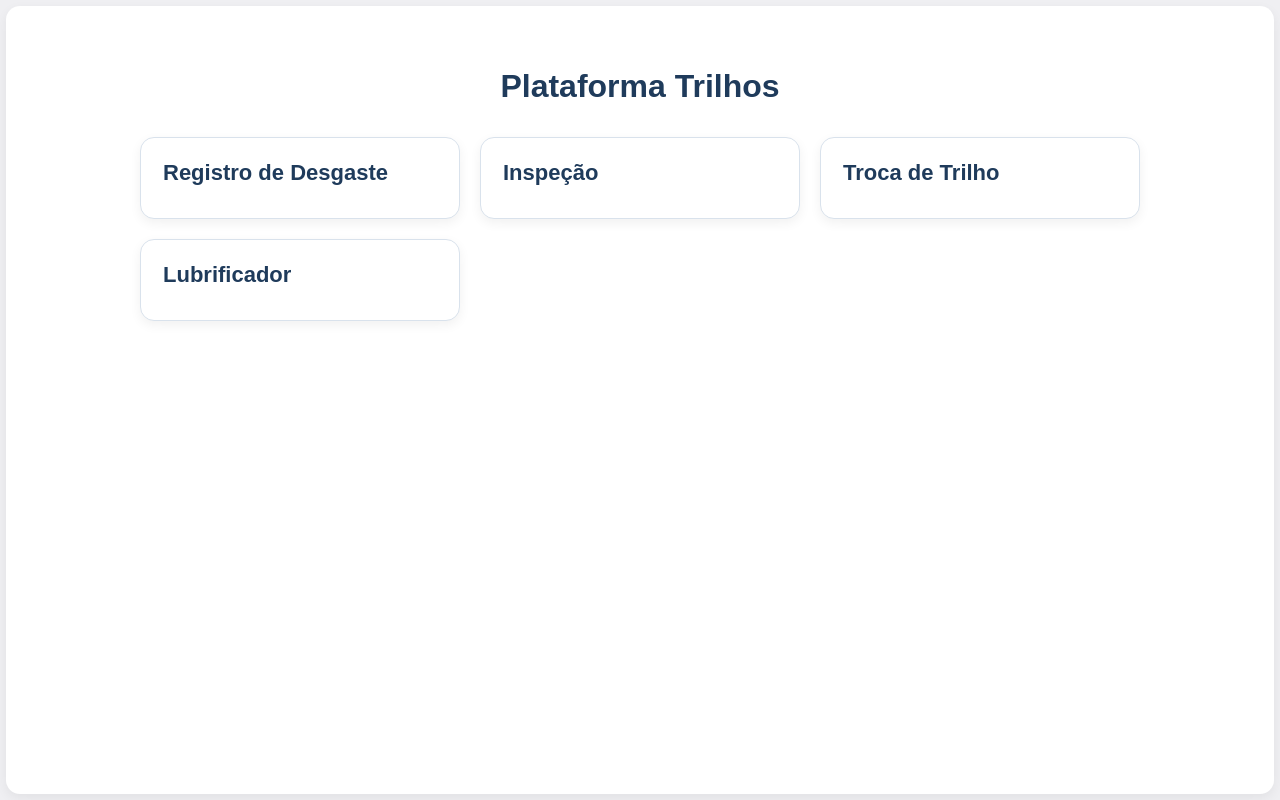
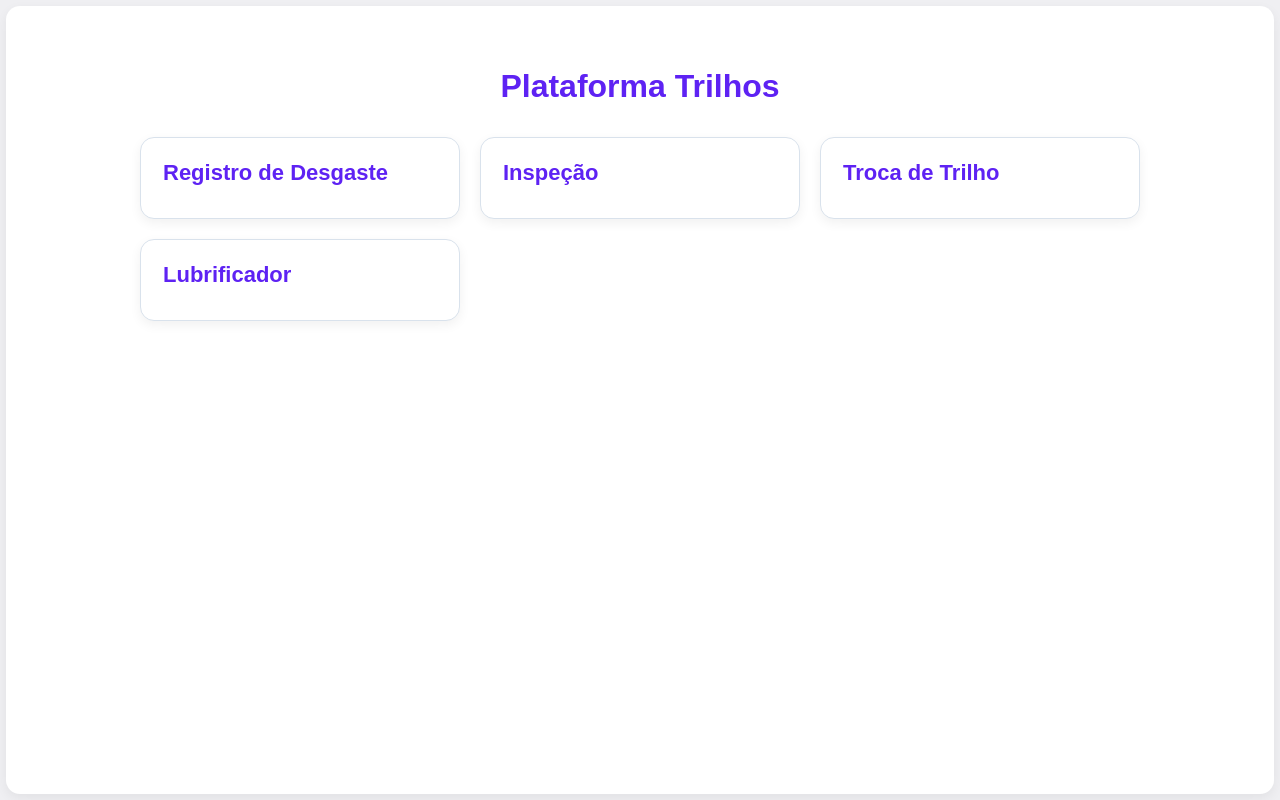
Before and after one commit to WillianVieira89/Plataforma_Trilhos, a Django app: page / in a window 1280 px wide. Run offline with Django 5.2, Linux system fonts and the light colour scheme; the visitor is signed in with stand-in values (Sample User, id 1).

Commit message:
Restyle piloto: aplicar paleta Motiva (#5e22f3) na tela inicial
Atualiza variáveis CSS --primary/#primary-dark/--primary-light para a
nova identidade de marca. Substitui cores azuis hardcoded (#1f3b5b,
#0d6efd, #666) na tela inicial por variáveis CSS (--primary, --text,
--muted). Atualiza rgba hardcoded do primário antigo em style.css.

Co-Authored-By: Claude Sonnet 4.6 <noreply@anthropic.com>

```diff
--- a/desgaste/static/desgaste/css/style.css
+++ b/desgaste/static/desgaste/css/style.css
@@ -5,9 +5,9 @@
     --text: #2f2f35;
     --muted: #6b6b76;
 
-    --primary: #9b4df0;
-    --primary-dark: #8a3eea;
-    --primary-light: #b06cf3;
+    --primary: #5e22f3;
+    --primary-dark: #4a18c4;
+    --primary-light: #ede7fe;
 
     --secondary: #7a7f8a;
     --secondary-dark: #666b75;
@@ -208,7 +208,7 @@ button.btn-warning:hover {
     text-decoration: none;
     border-radius: 14px;
     padding: 18px 20px;
-    box-shadow: 0 6px 14px rgba(155, 77, 240, 0.22);
+    box-shadow: 0 6px 14px rgba(94, 34, 243, 0.22);
     transition: transform 0.2s ease, filter 0.2s ease;
 }
 
@@ -271,7 +271,7 @@ input:focus,
 select:focus,
 textarea:focus {
     border-color: var(--primary-light);
-    box-shadow: 0 0 0 3px rgba(155, 77, 240, 0.12);
+    box-shadow: 0 0 0 3px rgba(94, 34, 243, 0.12);
 }
 
 textarea {
--- a/desgaste/templates/desgaste/tela_inicial.html
+++ b/desgaste/templates/desgaste/tela_inicial.html
@@ -40,12 +40,12 @@
     .hub-header h1 {
         margin: 0 0 8px;
         font-size: 32px;
-        color: #1f3b5b;
+        color: var(--primary);
     }
 
     .hub-header p {
         margin: 0;
-        color: #666;
+        color: var(--muted);
         font-size: 16px;
     }
 
@@ -76,17 +76,17 @@
     .hub-card h2 {
         margin: 0 0 10px;
         font-size: 22px;
-        color: #1f3b5b;
+        color: var(--primary);
     }
 
     .hub-card p {
         margin: 0 0 14px;
-        color: #555;
+        color: var(--text);
         line-height: 1.45;
     }
 
     .hub-card span {
-        color: #0d6efd;
+        color: var(--primary);
         font-weight: 600;
     }
 </style>
```
